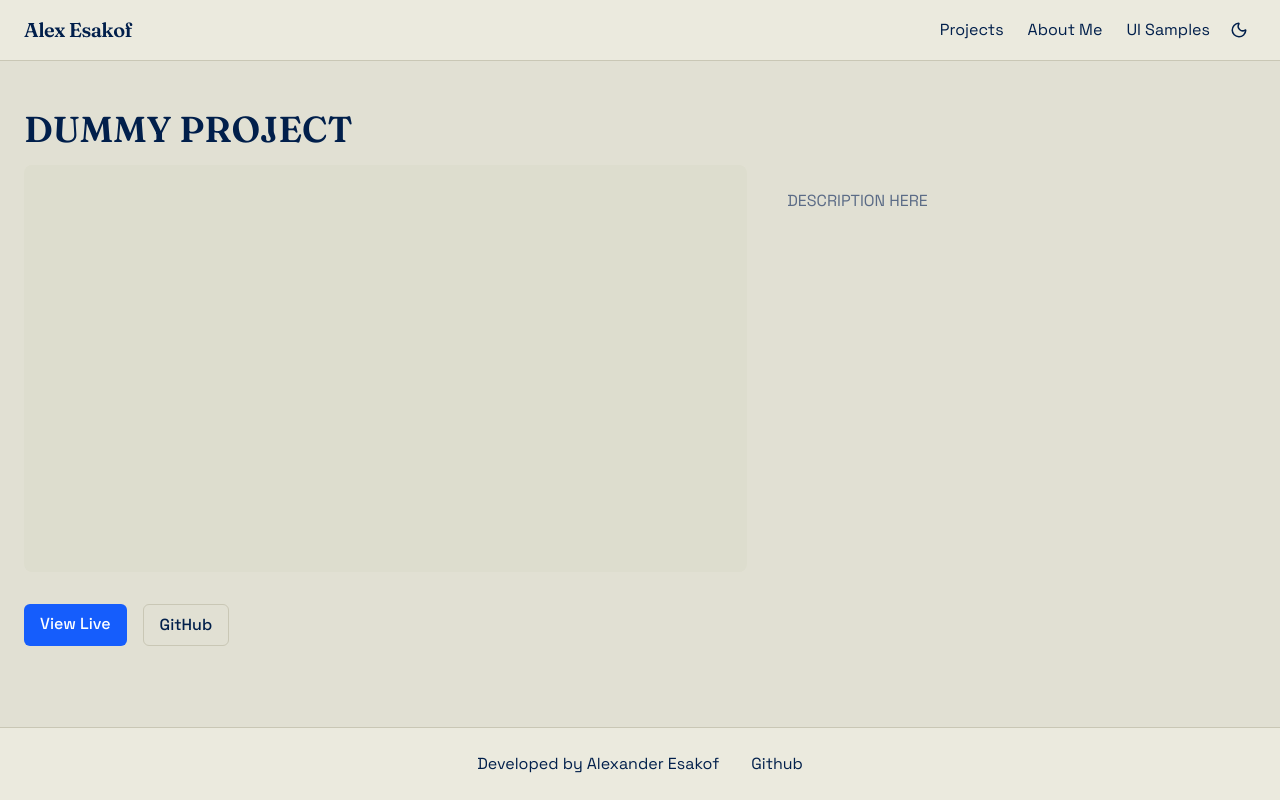
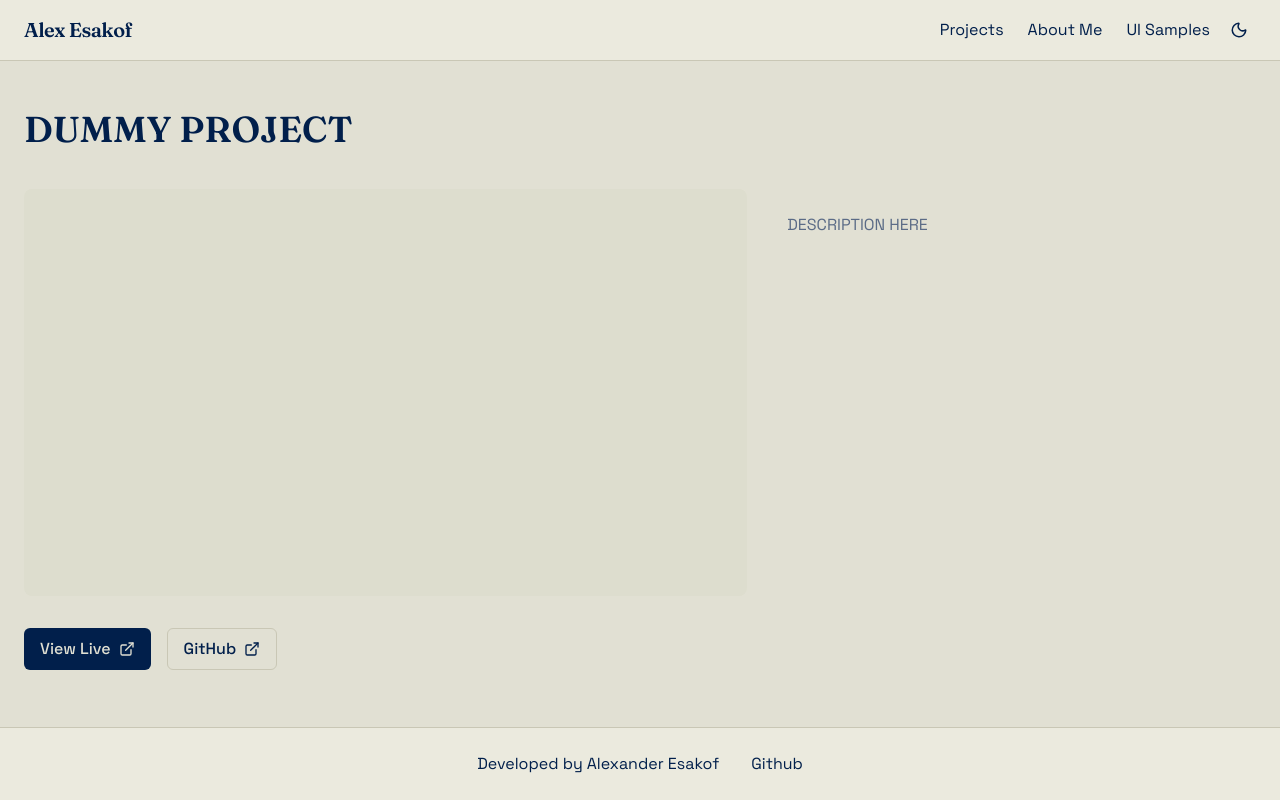
Before and after one commit to aesakof/aesakof.github.io, a Next.js app: page /projects/dummy1 in a window 1280 px wide. Built offline with nearby package versions, Linux system fonts and the light colour scheme.

Commit message:
Badge component and additional styling on Button and LinkButton

```diff
--- a/app/globals.css
+++ b/app/globals.css
@@ -5,6 +5,9 @@
 :root {
     --background: #e1e0d3;
     --foreground: #011f4b;
+
+    --primary: #011f4b;
+    --primary-foreground: #e1e0d3;
 
     --surface: #ddddce;
     --surface-raised: #ebeade;
@@ -28,6 +31,9 @@
 .dark {
     --background: #0A0E15;
     --foreground: #ecebe0;
+
+    --primary: #ecebe0;
+    --primary-foreground: #011f4b;
 
     --surface: #10141C;
     --surface-raised: #161B25;
@@ -59,6 +65,8 @@
     --font-sans: var(--font-sans);
     --font-heading: var(--font-heading);
     --font-mono: var(--font-mono);
+    --color-primary: var(--primary);
+    --color-primary-foreground: var(--primary-foreground);
 }
 
 body {
--- a/app/projects/[slug]/page.tsx
+++ b/app/projects/[slug]/page.tsx
@@ -2,6 +2,9 @@ import { notFound } from "next/navigation"
 import { projects } from "@/lib/projects"
 import ImageCarousel from "@/components/ui/ImageCarousel"
 import LinkButton from "@/components/ui/LinkButton"
+import Badge from "@/components/ui/Badge"
+import { ExternalLink } from "lucide-react"
+
 
 export function generateStaticParams() {
     return projects.map(project => ({
@@ -21,13 +24,19 @@ export default async function ProjectPage({ params }: { params: Promise<{ slug:
         <div className="max-w-7xl mx-auto px-6 py-12 w-full">
             <h1 className="text-4xl font-semibold font-heading mb-4">{project.name}</h1>
 
-            {/* tags row goes here once the data model supports it */}
+            <div className="flex flex-wrap gap-4 mt-6 mb-4">
+                {
+                    project.tags?.map( (tag) => (
+                        <Badge variant="primary" key={tag}>{tag}</Badge>
+                    ))
+                }
+            </div>
             <div className="grid grid-cols-1 lg:grid-cols-5 gap-10">
                 <div className="lg:col-span-3">
                     <ImageCarousel images={project.images ?? []} alt={project.name} />
                     <div className="flex gap-4 mt-8">
-                        <LinkButton href={project.url} variant="primary">View Live</LinkButton>
-                        <LinkButton href={project.repoUrl} variant="secondary">GitHub</LinkButton>
+                        <LinkButton href={project.url} variant="primary" external>View Live</LinkButton>
+                        <LinkButton href={project.repoUrl} variant="secondary" external>GitHub</LinkButton>
                     </div>
                 </div>
 
--- /dev/null
+++ b/components/ui/Badge.tsx
@@ -0,0 +1,40 @@
+import { ReactNode } from "react"
+
+type BadgeProps = {
+    children: ReactNode,
+    variant?: "primary" | "secondary" | "danger",
+    size?: "sm" | "md" | "lg" | "xl",
+    fullWidth?: boolean,
+}
+
+export default function Badge({
+    children,
+    variant = "primary",
+    size = "sm",
+}: BadgeProps) {
+
+    const variantClasses = {
+        primary: "bg-primary text-primary-foreground",
+        secondary: "border border-border text-text-primary",
+        danger: "bg-red-600 text-white",
+    }
+
+    const sizeClasses = {
+        sm: "text-sm py-1 px-2 rounded-2xl",
+        md: "text-base py-2 px-4 rounded-2xl",
+        lg: "text-lg py-3 px-6 rounded-2xl",
+        xl: "text-xl py-4 px-8 rounded-2xl"
+    }
+
+    return (
+        <span
+            className={`
+                font-medium
+                ${sizeClasses[size]}
+                ${variantClasses[variant]}
+            `}
+        >
+            {children}
+        </span>
+    )
+}
--- a/components/ui/Button.tsx
+++ b/components/ui/Button.tsx
@@ -23,8 +23,8 @@ export default function Button({
 }: ButtonProps) {
 
     const variantClasses = {
-        primary: "bg-blue-600 hover:bg-blue-700 active:bg-blue-900 text-white",
-        secondary: "border border-border text-text-primary hover:bg-surface active:bg-surface",
+        primary: "bg-primary text-primary-foreground hover:opacity-90 active:opacity-80",
+        secondary: "border border-border text-text-primary hover:bg-surface active:bg-border",
         danger: "bg-red-600 hover:bg-red-700 active:bg-red-900 text-white",
     }
 
@@ -41,7 +41,7 @@ export default function Button({
             onClick={onClick}
             disabled={disabled || isLoading}
             className={`
-                transition-colors font-medium
+                transition font-medium inline-flex items-center justify-center gap-2
                 ${disabled || isLoading ? "opacity-50 cursor-not-allowed" : "cursor-pointer"}
                 ${fullWidth ? "w-full" : ""}
                 ${sizeClasses[size]}
--- a/components/ui/ImageCarousel.tsx
+++ b/components/ui/ImageCarousel.tsx
@@ -49,7 +49,7 @@ export default function ProjectGallery({ images, alt }: { images: string[], alt:
                                 key={i}
                                 onClick={() => setIndex(i)}
                                 aria-label={`Go to screenshot ${i + 1}`}
-                                className={`w-2 h-2 rounded-full transition-colors ${i === index ? "bg-accent" : "bg-border"}`}
+                                className={`w-3 h-3 rounded-full transition-colors ${i === index ? "bg-accent" : "bg-border"} cursor-pointer`}
                             />
                         ))}
                     </div>
--- a/components/ui/LinkButton.tsx
+++ b/components/ui/LinkButton.tsx
@@ -1,5 +1,6 @@
 import { ReactNode } from "react"
 import Link from "next/link"
+import { ExternalLink } from "lucide-react"
 
 type ButtonProps = {
     children: ReactNode,
@@ -7,6 +8,7 @@ type ButtonProps = {
     size?: "sm" | "md" | "lg" | "xl",
     fullWidth?: boolean,
     href: string
+    external?: boolean
 }
 
 export default function Button({
@@ -14,12 +16,13 @@ export default function Button({
     variant = "primary",
     size = "md",
     fullWidth = false,
-    href
+    href,
+    external = false
 }: ButtonProps) {
 
     const variantClasses = {
-        primary: "bg-blue-600 hover:bg-blue-700 active:bg-blue-900 text-white",
-        secondary: "border border-border text-text-primary hover:bg-surface active:bg-surface",
+        primary: "bg-primary text-primary-foreground hover:opacity-90 active:opacity-60",
+        secondary: "border border-border text-text-primary hover:bg-surface active:bg-border",
         danger: "bg-red-600 hover:bg-red-700 active:bg-red-900 text-white",
     }
 
@@ -33,14 +36,16 @@ export default function Button({
     return (
         <Link
             href={href}
+            target={external ? "_blank" : undefined}
             className={`
-                transition-colors font-medium
+                transition font-medium inline-flex items-center justify-center gap-2
                 ${fullWidth ? "w-full" : ""}
                 ${sizeClasses[size]}
                 ${variantClasses[variant]}
             `}
         >
             {children}
+            {external && <ExternalLink size="1em" aria-hidden="true" />}
         </Link>
     )
 }
--- a/lib/projects.ts
+++ b/lib/projects.ts
@@ -6,7 +6,7 @@ export type Project = {
     coverImage?: string,
     images?: string[],
     description: string
-    tags?: []
+    tags?: string[]
 }
 
 export const projects: Project[] = [
@@ -20,7 +20,11 @@ export const projects: Project[] = [
             "/projects/pokedex.png",
         ],
         "description": "Some more text to get a better idea how everything looks",
-        "tags": []
+        "tags": [
+            "Next.js",
+            "Typescript",
+            "Prisma"
+        ]
     },
     {
         "slug": "pokedex",
```
